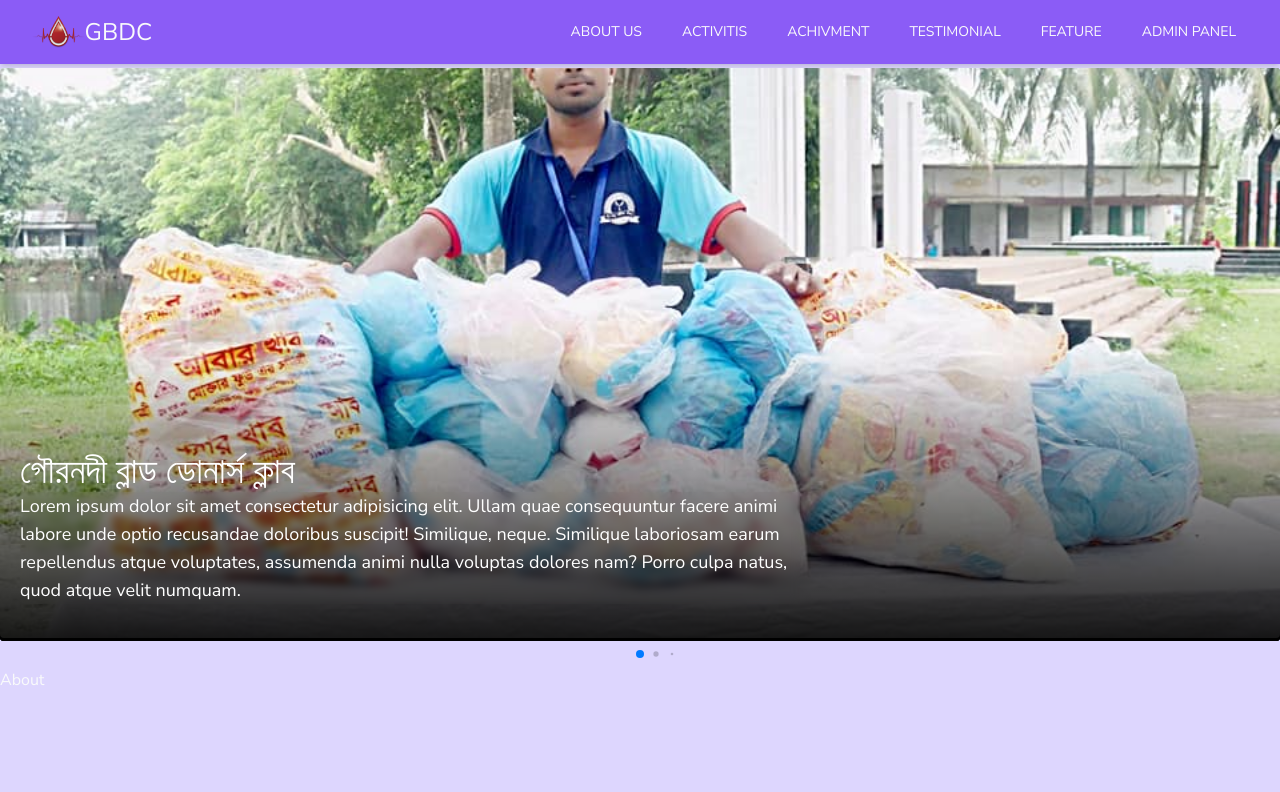
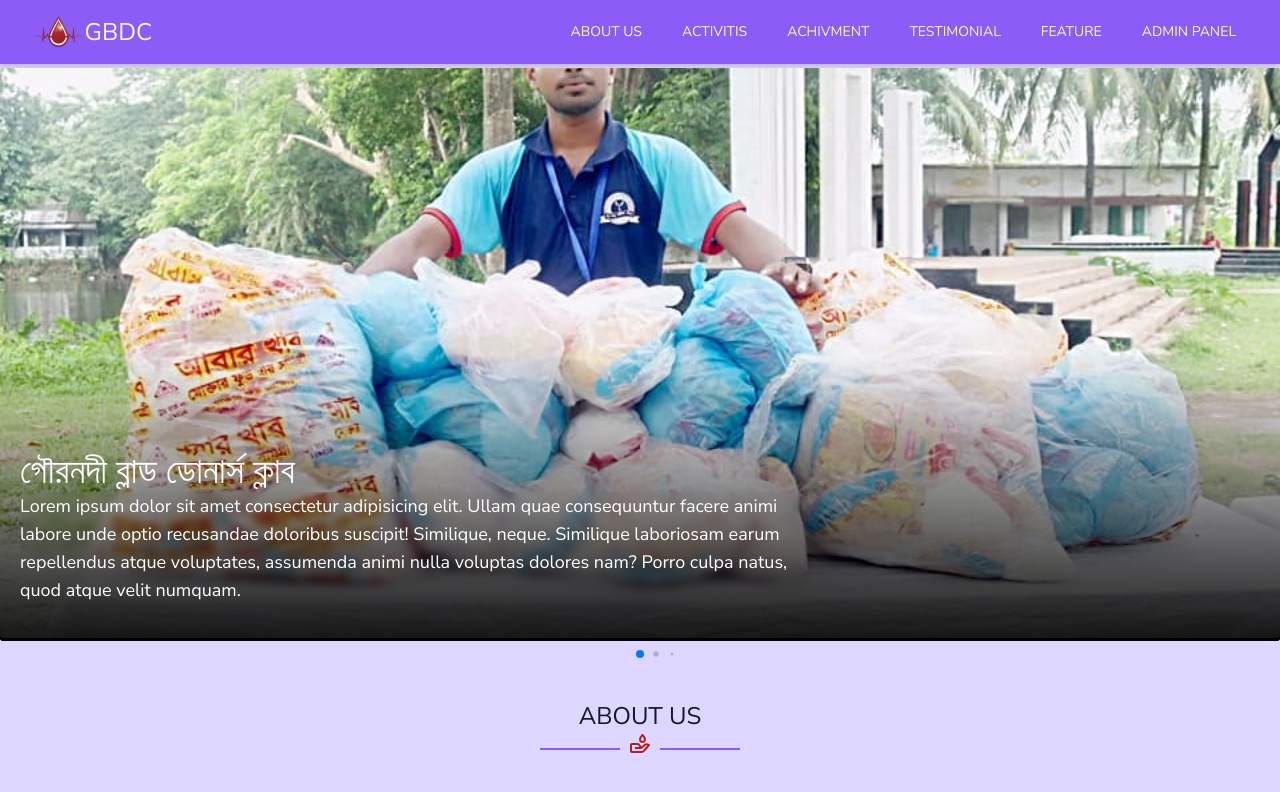
Before and after one commit to AariyanApu/gbdc, a Next.js app in the folder client/: page / in a window 1280 px wide. Shown: the top 792 px of the page. Built offline with nearby package versions, Linux system fonts and the light colour scheme.

Commit message:
added Section Heading

```diff
--- a/client/src/app/page.jsx
+++ b/client/src/app/page.jsx
@@ -15,7 +15,7 @@ const inter = Nunito_Sans({
 
 export default function Home() {
   return (
-    <main className={`${inter.variable} font-sans mx-auto max-w-screen-2xl text-gray-50`}>
+    <main className={`${inter.variable} font-sans mx-auto max-w-screen-2xl text-gray-50 bg-violet-200`}>
       <Hero />
       <About />
     </main>
--- /dev/null
+++ b/client/src/components/DashLIne.jsx
@@ -0,0 +1,5 @@
+'use client';
+
+export default function DashLIne() {
+  return <div className="mt-4 h-0.5 w-20 border border-violet-500" />;
+}
--- /dev/null
+++ b/client/src/components/SectionHeading.jsx
@@ -0,0 +1,17 @@
+'use client';
+
+import { DonateBloodIcon } from '@/utils/icons';
+import DashLIne from './DashLIne';
+
+export default function SectionHeading() {
+  return (
+    <div className="mx-auto flex justify-center">
+      <DashLIne />
+
+      <div className="px-2 text-2xl text-red-700 ">
+        <DonateBloodIcon />
+      </div>
+      <DashLIne />
+    </div>
+  );
+}
--- a/client/src/sections/About.jsx
+++ b/client/src/sections/About.jsx
@@ -1,5 +1,12 @@
 'use client';
 
+import SectionHeading from '@/components/SectionHeading';
+
 export default function About() {
-  return <div>About</div>;
+  return (
+    <div className="text-gray-900 mt-8">
+      <div className="text-center text-2xl">ABOUT US</div>
+      <SectionHeading />
+    </div>
+  );
 }
```
